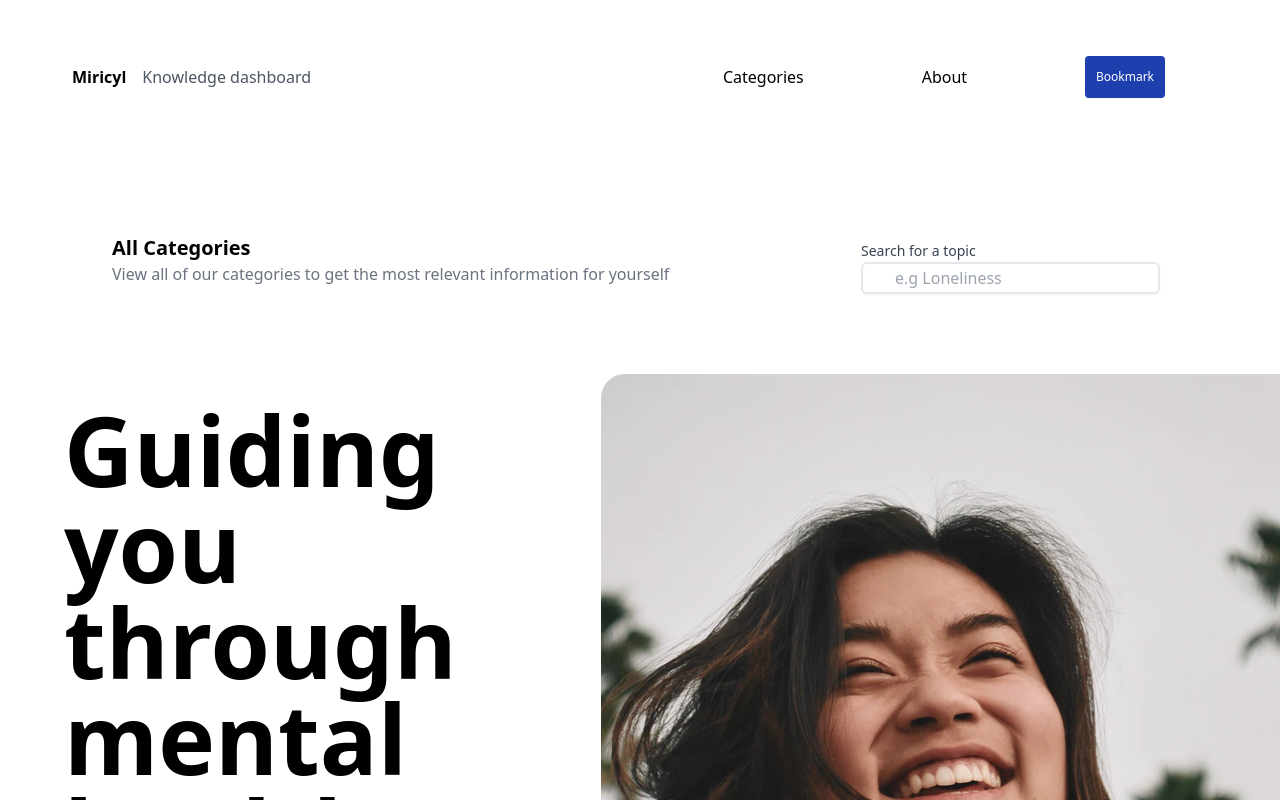
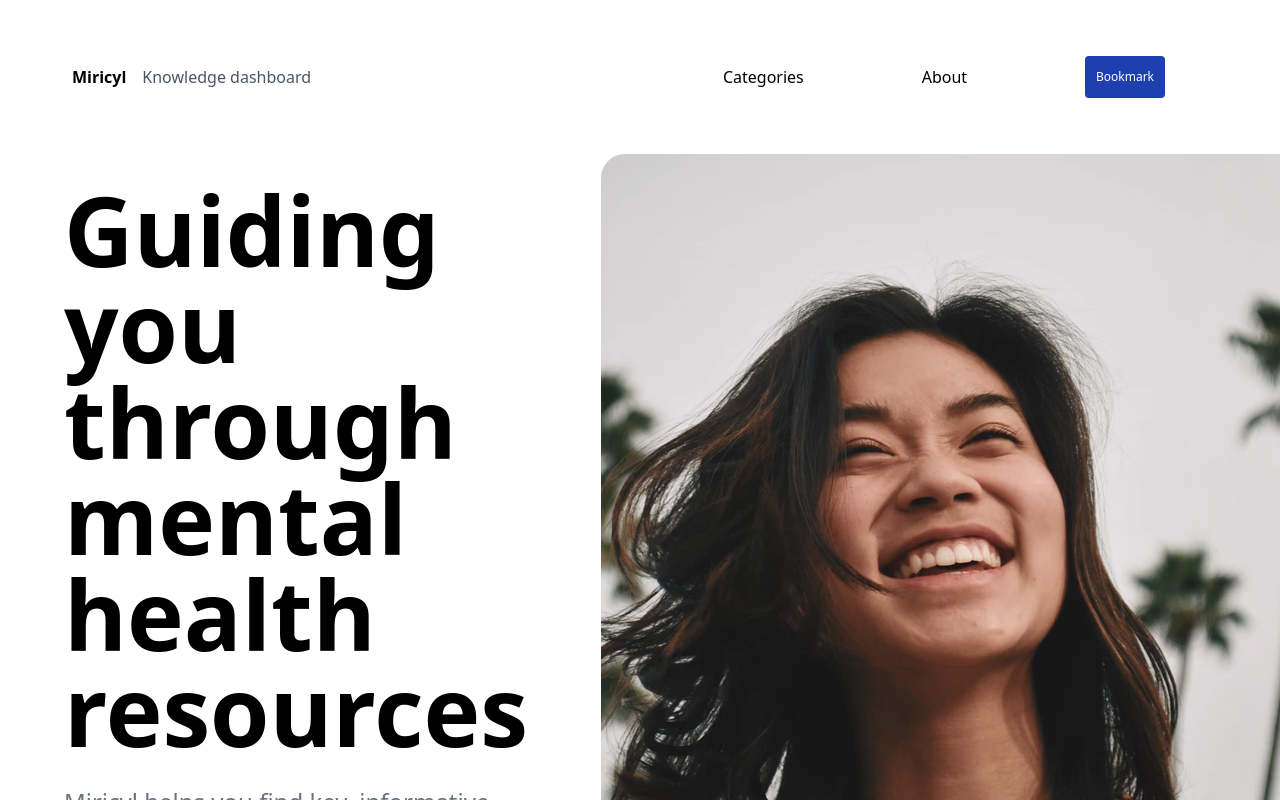
Before and after one commit to codingduckscyf/miricyl, a Next.js app: page / in a window 1280 px wide. Shown: the top 800 px of the page. Built offline with nearby package versions, Linux system fonts and the light colour scheme.

Commit message:
Removing the component from main page!

```diff
--- a/pages/index.js
+++ b/pages/index.js
@@ -3,13 +3,11 @@ import CalloutBox from "~/components/CalloutBox";
 import Header from "~/components/Header";
 import headerImg from "../public/images/headerImg.jpeg";
 import SiteHeader from "~/components/SiteHeader";
-import HeaderConditionSection from "~/components/HeaderConditionSection";
 
 const Index = () => {
   return (
     <div>
       <SiteHeader />
-      <HeaderConditionSection />
       <Header
         backgroundColor="white"
         imgSrc={headerImg}
```
